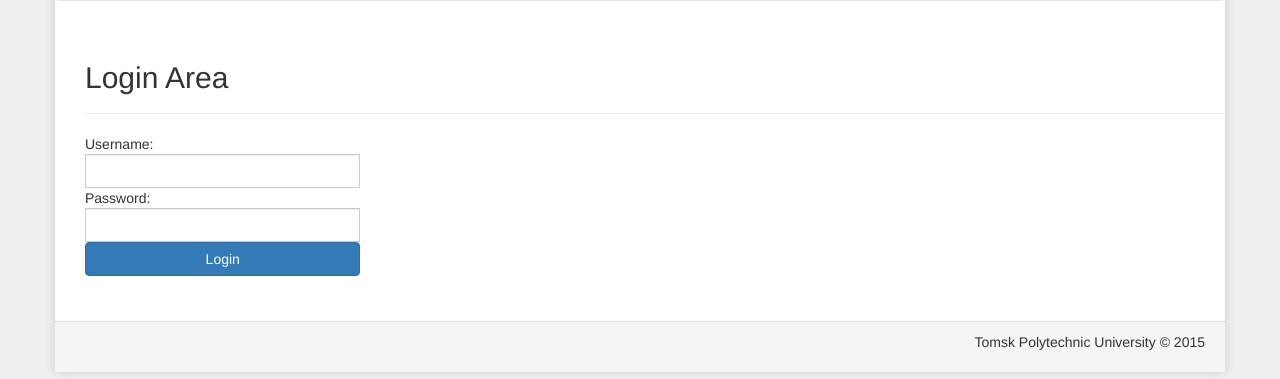
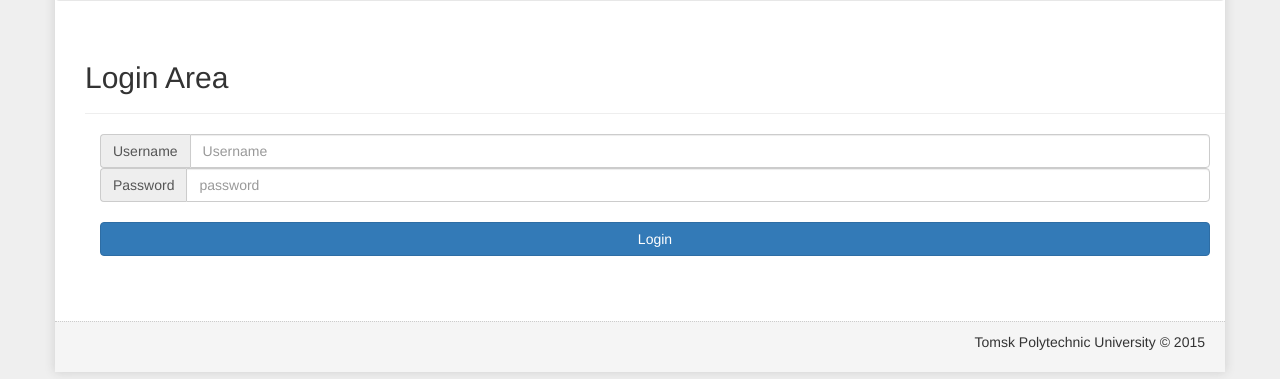
Before and after one commit to alexmerser/faculty-management, a Django app: page /login/ in a window 1280 px wide. Shown: the part 421-800 px from the top of the page. Run offline with Django 3.2, Linux system fonts and the light colour scheme; some libraries are stand-ins or nearby versions.

Commit message:
Modified login template.

```diff
--- a/templates/login/login.html
+++ b/templates/login/login.html
@@ -17,14 +17,21 @@
         <p>Your account disabled !</p>
       </div>
     {% endif %}
-    <div class="input-group">
-      <form id="login_form" method="post" action="/login/">
+    <div class="col-md-12">
+      <form method="post" action="/login/">
         {% csrf_token %}
-        Username: <input type="text" name="username"  class="form-control"  />
-        <br />
-        Password: <input type="password" name="password"  class="form-control" />
-        <br />
-        <input type="submit" name="login"  class="btn btn-primary btn-block login loginmodal-submit" value="Login">
+        <div class="input-group">
+          <span class="input-group-addon">Username</span>
+          <input type="text" class="form-control" placeholder="Username" name="username" required="required">
+        </div>
+        <div class="input-group">
+          <span class="input-group-addon">Password</span>
+          <input type="password" class="form-control" placeholder="password" name="password" required="required">
+        </div>
+        <div>
+          <br>
+        <input type="submit" name="login"  class="btn btn-primary btn-block" value="Login">
+        </div>
       </form>
     </div>
   </div>
```
